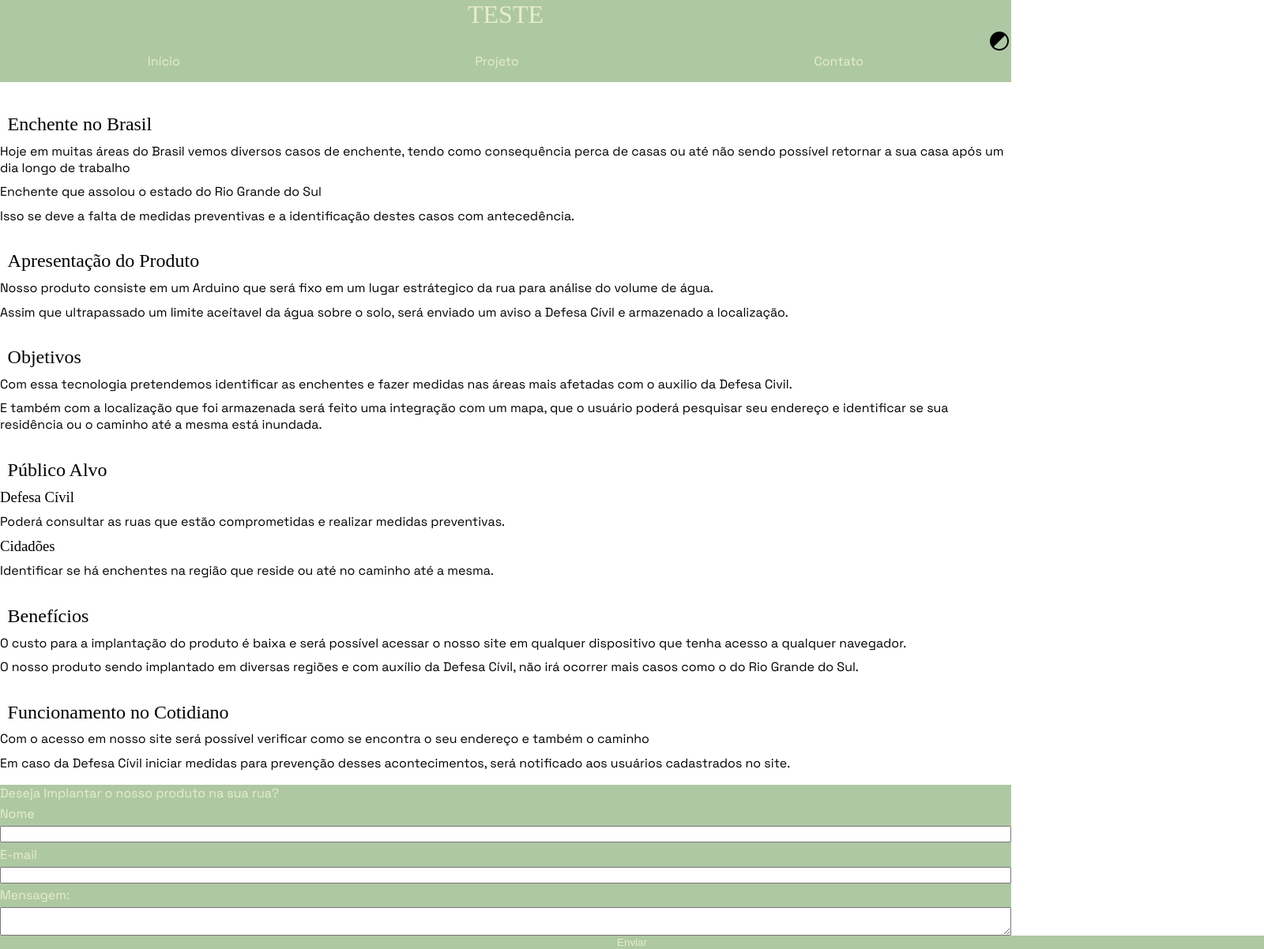
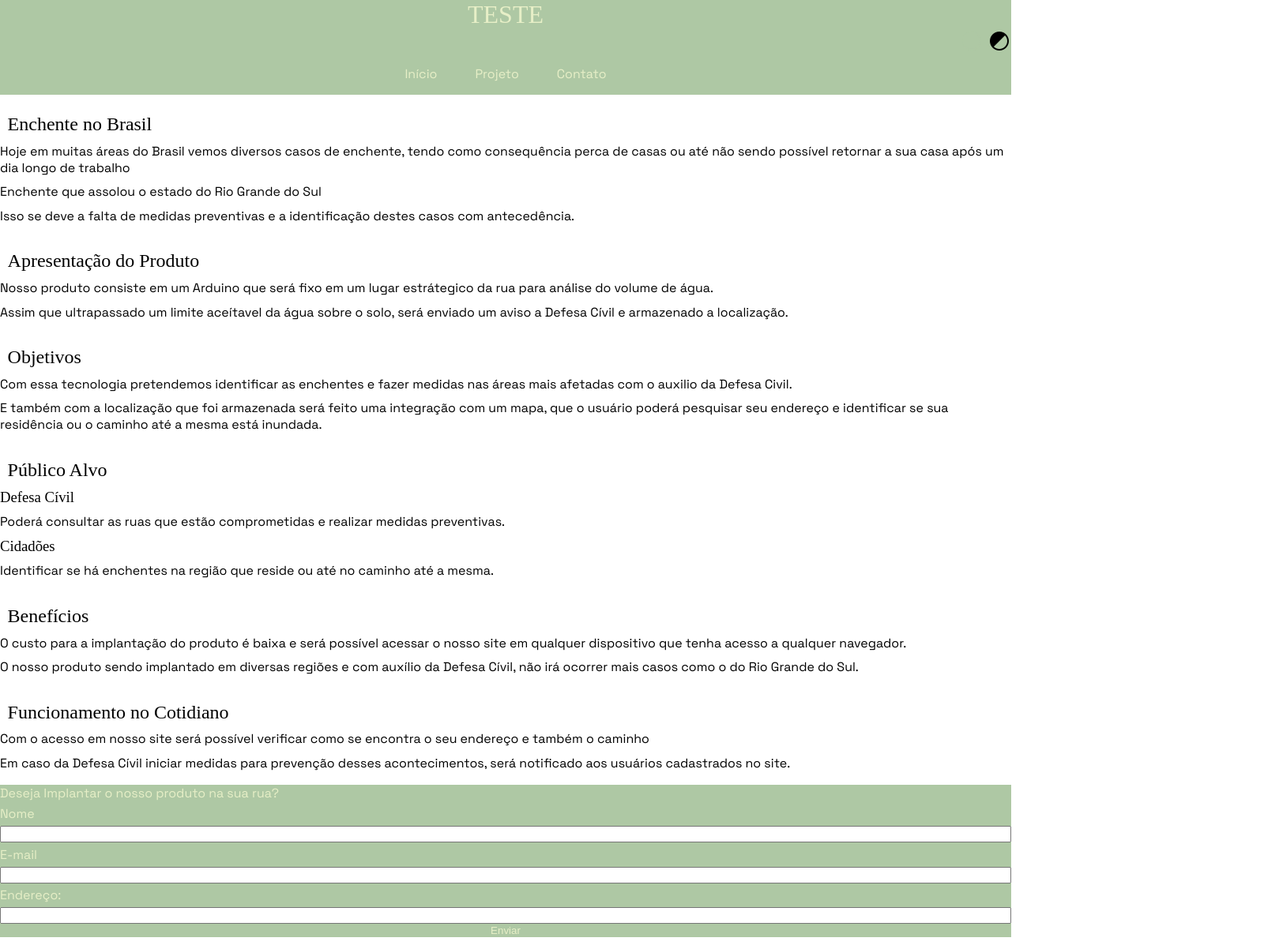
Before and after one commit to GSFIAP/GS-01, a plain HTML site: page index.html in a window 1280 px wide. Shown: the whole page at 79% size, 1600 px wide, since content can reach past the window. Drawn offline with Linux system fonts and the light colour scheme; a web font is replaced by a local one.

Commit message:
feat:Envio Formulário

```diff
--- a/index.html
+++ b/index.html
@@ -21,9 +21,9 @@
         <img alt="fundo-verde" src="./src/assets/imgs/verde.png">
         </div>
         <nav class="menu-navegacao">
-            <a class="botao-navegacao" href="#Inicio">Início</a></button>
-            <a class="botao-navegacao" href="#Produto">Projeto</a></button>
-            <a class="botao-navegacao" href="#Contato">Contato</a></button>
+            <a class="botao-navegacao" href="#secao-produto-inicio">Início</a>
+            <a class="botao-navegacao" href="#Produto">Projeto</a>
+            <a class="botao-navegacao" href="#Contato">Contato</a>
         </nav>
 
     </header>
@@ -74,8 +74,8 @@
         <input type="text" id="nome">
         <label for="email">E-mail</label>
         <input type="email" id="email">
-        <label for="mensagem">Mensagem:</label>
-        <textarea id="mensagem"></textarea>
+        <label for="endereco">Endereço:</label>
+        <input type="text" id="endereco"></textarea>
         <button id="btnEnviar">Enviar</button>
     </form>
 </footer>
--- a/src/css/index.css
+++ b/src/css/index.css
@@ -1,4 +1,8 @@
 @import url("./variaveis.css");
+
+html {
+  scroll-behavior: smooth;
+}
 
 #secao-produto-inicio {
     padding-top: 9rem;
@@ -30,26 +34,24 @@
 
 .menu-navegacao {
   display: flex;
-    flex-direction: row;
-    justify-content: space-around;
-
-    @media (max-width: 40rem){
-     flex-direction: column;
-
+  justify-content: center;
+  gap: 1rem;
+  width: 100%;
+  padding: 0.5rem;
 }
-}
-
 
 .botao-navegacao {
   background-color: var(--cor-principal);
   font-family: var(--fonte-texto);
   border: none;
   font-size: 1rem;
-    padding-bottom: 1rem;
+  padding: 0.5rem 1rem;
   text-decoration: none;
   color: var(--cor-secundaria);
+  text-align: center;
+  width: auto;
+}
 
-    }
 
 .botao-navegacao:hover {
     background-color: var(--cor-secundaria);
@@ -96,7 +98,7 @@ header {
     display: flex;
     align-items: center;
     justify-content: center;
-    width: 100rem;
+    width: 100%;
     background-color: var(--cor-principal);
     color: var(--cor-secundaria);
     border: none;
--- a/src/css/reset.css
+++ b/src/css/reset.css
@@ -10,6 +10,7 @@ body, h1, h2, h3, h4, h5, h6, p, ol, ul {
   margin: 0;
   padding: 0;
   font-weight: normal;
+  overflow-x: hidden;
 }
 
 ol, ul {
--- a/src/js/app.js
+++ b/src/js/app.js
@@ -13,7 +13,7 @@ btnCor.addEventListener("click", function () {
 
 const inputNome = document.getElementById('nome');
 const inputEmail = document.getElementById('email');
-const inputMensagem = document.getElementById('mensagem');
+const inputEndereco = document.getElementById('endereco');
 const btnEnviar = document.getElementById('btnEnviar');
 
 btnEnviar.addEventListener("click", function (event) {
@@ -21,17 +21,13 @@ btnEnviar.addEventListener("click", function (event) {
 
     let nome = inputNome.value
     let email = inputEmail.value
-    let mensagem = inputMensagem.value
+    let endereco = inputEndereco.value
 
-    if (nome === "" || email === "" ||  mensagem === "") {
-
-        alert("TESTE")
-        // mensagemErro.textContent = "Preencha os campos vazios!"
-        // mensagemErro.style.color = "#ff0000"
-        // mensagemErro.classList.add('mensagemvermelha')
-        // mensagemErro.setAttribute("src", "link da imagem")
-        // mensagemErro.src = "link"
+    if (nome === "" || email === "" ||  endereco === "") {
+        alert("Preencha os Campos Vazios!")
         return
-
         }
+    else {
+        open(`https://api.whatsapp.com/send?phone=5511976769012&text=Olá%20meu%20nome%20é%20${nome},%20gostaria%20de%20implantar%20o%20Arduino%20no%20seguinte%20endereço:%20${endereco}.`)
+    }
     });
```
Lines whose indentation alone changed are shown as unchanged.
